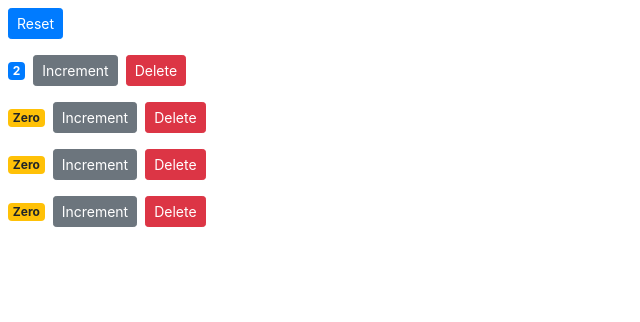
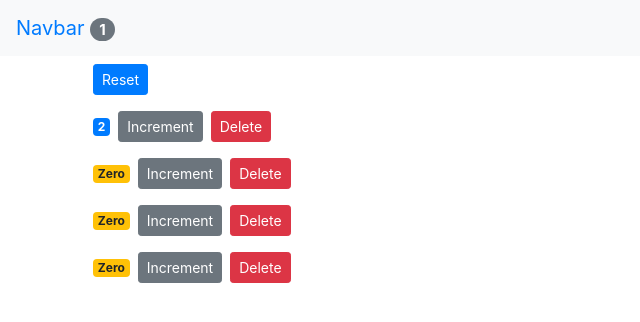
Before and after one commit to LamideAnifowoshe/practice-react, a React (Create React App) app: page / in a window 1280 px wide. Shown: the top 322 px of the page, without its empty margins (0-640 px from the left). Built offline with nearby package versions, Linux system fonts and the light colour scheme.

Commit message:
lift state from counters component to app component.

```diff
--- a/src/App.js
+++ b/src/App.js
@@ -1,25 +1,55 @@
-import logo from './logo.svg';
-import './App.css';
+import React, { Component } from "react";
+import NavBar from "./components/navbar";
+import Counters from "./components/counters";
+import "./App.css";
 
-function App() {
-  return (
-    <div className="App">
-      <header className="App-header">
-        <img src={logo} className="App-logo" alt="logo" />
-        <p>
-          Edit <code>src/App.js</code> and save to reload.
-        </p>
-        <a
-          className="App-link"
-          href="https://reactjs.org"
-          target="_blank"
-          rel="noopener noreferrer"
-        >
-          Learn React
-        </a>
-      </header>
-    </div>
-  );
+class App extends Component {
+  state = {
+    counters: [
+      { id: 1, value: 2 },
+      { id: 2, value: 0 },
+      { id: 3, value: 0 },
+      { id: 4, value: 0 },
+    ],
+  };
+
+  handleIncrement = (counter) => {
+    const counters = [...this.state.counters];
+    const index = counters.indexOf(counter);
+    counters[index] = { ...counter };
+    counters[index].value++;
+    this.setState({ counters });
+  };
+
+  handleReset = () => {
+    const counters = this.state.counters.map((c) => {
+      c.value = 0;
+      return c;
+    });
+    this.setState({ counters });
+  };
+
+  handleDelete = (counterId) => {
+    const counters = this.state.counters.filter((c) => c.id !== counterId);
+    this.setState({ counters });
+  };
+  render() {
+    return (
+      <div>
+        <NavBar
+          totalCounters={this.state.counters.filter((c) => c.value > 0).length}
+        />
+        <main className="container">
+          <Counters
+            counters={this.state.counters}
+            onReset={this.handleReset}
+            onIncrement={this.handleIncrement}
+            onDelete={this.handleDelete}
+          />
+        </main>
+      </div>
+    );
+  }
 }
 
 export default App;
--- a/src/components/counters.jsx
+++ b/src/components/counters.jsx
@@ -2,50 +2,20 @@
 import Counter from "./counter";
 
 class Counters extends Component {
-  state = {
-    counters: [
-      { id: 1, value: 2 },
-      { id: 2, value: 0 },
-      { id: 3, value: 0 },
-      { id: 4, value: 0 },
-    ],
-  };
-
-  handleIncrement = (counter) => {
-    const counters = [...this.state.counters];
-    const index = counters.indexOf(counter);
-    counters[index] = { ...counter };
-    counters[index].value++;
-    this.setState({ counters });
-  };
-
-  handleReset = () => {
-    const counters = this.state.counters.map((c) => {
-      c.value = 0;
-      return c;
-    });
-    this.setState({ counters });
-  };
-
-  handleDelete = (counterId) => {
-    const counters = this.state.counters.filter((c) => c.id !== counterId);
-    this.setState({ counters });
-  };
-
   render() {
     return (
       <div>
         <button
-          onClick={this.handleReset}
+          onClick={this.props.onReset}
           className="btn btn-primary btn-sm m-2"
         >
           Reset
         </button>
-        {this.state.counters.map((counter) => (
+        {this.props.counters.map((counter) => (
           <Counter
             key={counter.id}
-            onIncrement={this.handleIncrement}
-            onDelete={this.handleDelete}
+            onIncrement={this.props.onIncrement}
+            onDelete={this.props.onDelete}
             counter={counter}
           />
         ))}
--- /dev/null
+++ b/src/components/navbar.jsx
@@ -0,0 +1,18 @@
+import React, { Component } from "react";
+
+class NavBar extends Component {
+  render() {
+    return (
+      <nav className="navbar navber-light bg-light">
+        <a className="navbar-brand" href="#">
+          Navbar{" "}
+          <span className="badge badge-pill badge-secondary">
+            {this.props.totalCounters}
+          </span>
+        </a>
+      </nav>
+    );
+  }
+}
+
+export default NavBar;
--- a/src/index.js
+++ b/src/index.js
@@ -4,9 +4,8 @@
 import App from "./App";
 import reportWebVitals from "./reportWebVitals";
 import "bootstrap/dist/css/bootstrap.css";
-import Counters from "./components/counters";
 
-ReactDOM.render(<Counters />, document.getElementById("root"));
+ReactDOM.render(<App />, document.getElementById("root"));
 
 // If you want to start measuring performance in your app, pass a function
 // to log results (for example: reportWebVitals(console.log))
```
